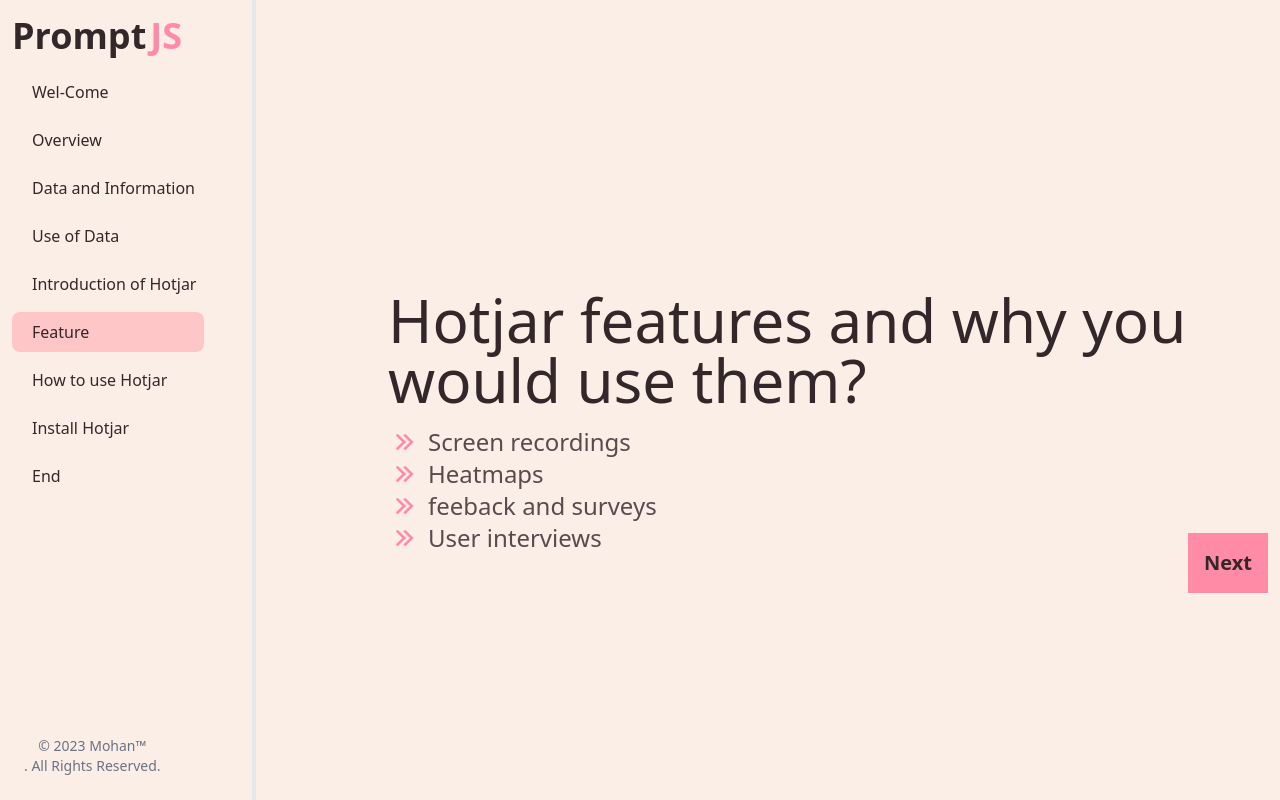
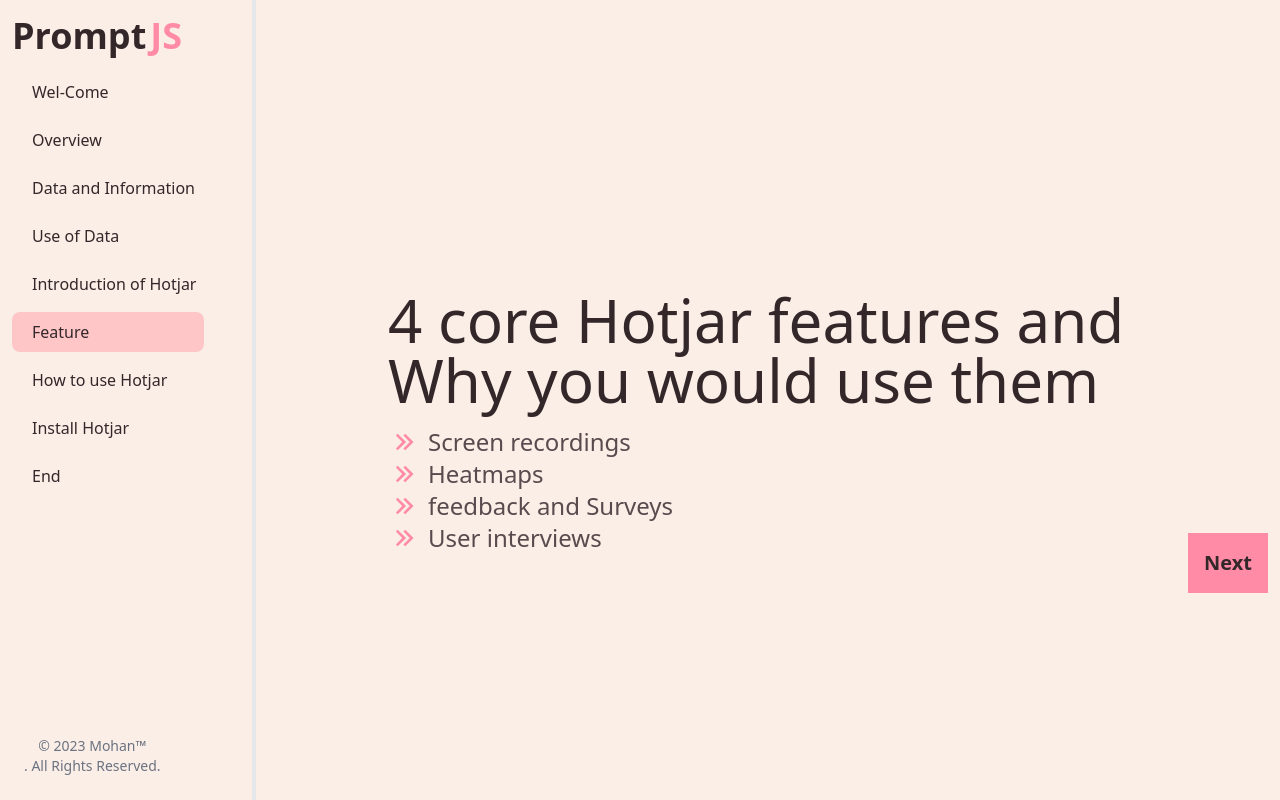
Before and after one commit to mohan13/prompt-js-event, a Next.js app: page /feature in a window 1280 px wide. Built offline with nearby package versions, Linux system fonts and the light colour scheme.

Commit message:
text fixed

```diff
--- a/src/moduels/Feature/Feature.tsx
+++ b/src/moduels/Feature/Feature.tsx
@@ -5,7 +5,7 @@
   return (
     <div>
       <Banner
-        title="Hotjar features and why you would use them?"
+        title="4 core Hotjar features and Why you would use them"
         description={data}
         hotjar_image=""
       />
--- a/src/moduels/install_hotjar.tsx
+++ b/src/moduels/install_hotjar.tsx
@@ -5,7 +5,7 @@
   return (
     <div>
       <Banner
-        title="How to Install Hotjar ?"
+        title="How to Install Hotjar?"
         description={data}
         hotjar_image="/assets/install.png"
       />
--- a/src/pages/feature.tsx
+++ b/src/pages/feature.tsx
@@ -20,7 +20,7 @@
     },
     {
       id: 3,
-      paragraph: 'feeback and surveys',
+      paragraph: 'feedback and Surveys',
     },
     {
       id: 4,
```
